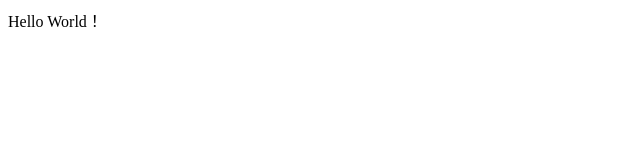
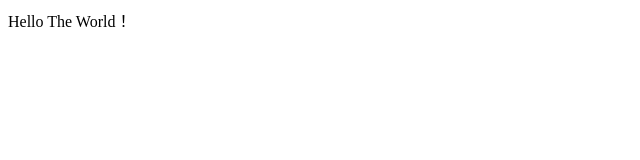
Before and after one commit to floveltest/sample, a plain HTML site: page index2.html in a window 1280 px wide. Shown: the full height of the page, 0-640 px from the left. Drawn offline with Linux system fonts and the light colour scheme.

Commit message:
Add files via upload

```diff
--- a/index2.html
+++ b/index2.html
@@ -5,6 +5,6 @@
 </head>
 
 <body>
-    Hello World！
+    Hello The World！
 </body>
 </html>
```
